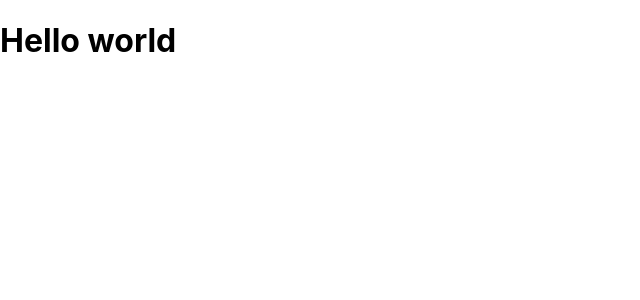
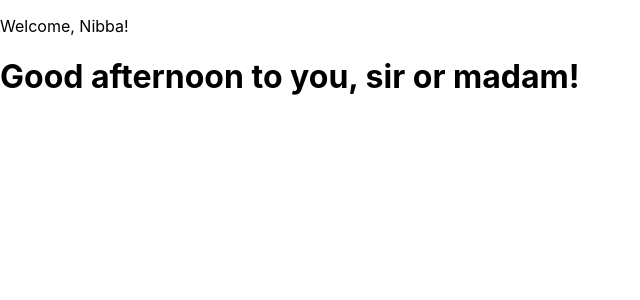
Before and after one commit to lukassketrys98/REACT-COURSE-PT1, a React (Create React App) app: page / in a window 1280 px wide. Shown: the top 300 px of the page, without its empty margins (0-640 px from the left). Built offline with nearby package versions, Linux system fonts and the light colour scheme.

Commit message:
added class based components

```diff
--- a/src/App.js
+++ b/src/App.js
@@ -1,12 +1,51 @@
 import React from 'react';
 
 
-function App() {
-  return (
-    <div>
-      <h1>Hello world</h1>
-    </div>
-  );
+
+class App extends React.Component {
+  render() {
+    return (
+      <div>
+        <Header username = "Nibba" />
+        <Greeting />
+      </div>
+    )
+  }
+}
+
+
+
+class Header extends React.Component{
+  render(){
+    return(
+      <header>
+        <p>Welcome, {this.props.username}!</p>
+      </header>
+    )
+  }
+}
+
+
+class Greeting extends React.Component{
+
+
+  render(){
+
+    const date = new Date()
+  const hours = date.getHours()
+  let timeOfDay
+
+  if (hours < 12) {
+      timeOfDay = "morning"
+  } else if (hours >= 12 && hours < 17) {
+      timeOfDay = "afternoon"
+  } else {
+      timeOfDay = "night"
+  }
+    return(
+      <h1>Good {timeOfDay} to you, sir or madam!</h1>
+    )
+  }
 }
 
 export default App;
```
